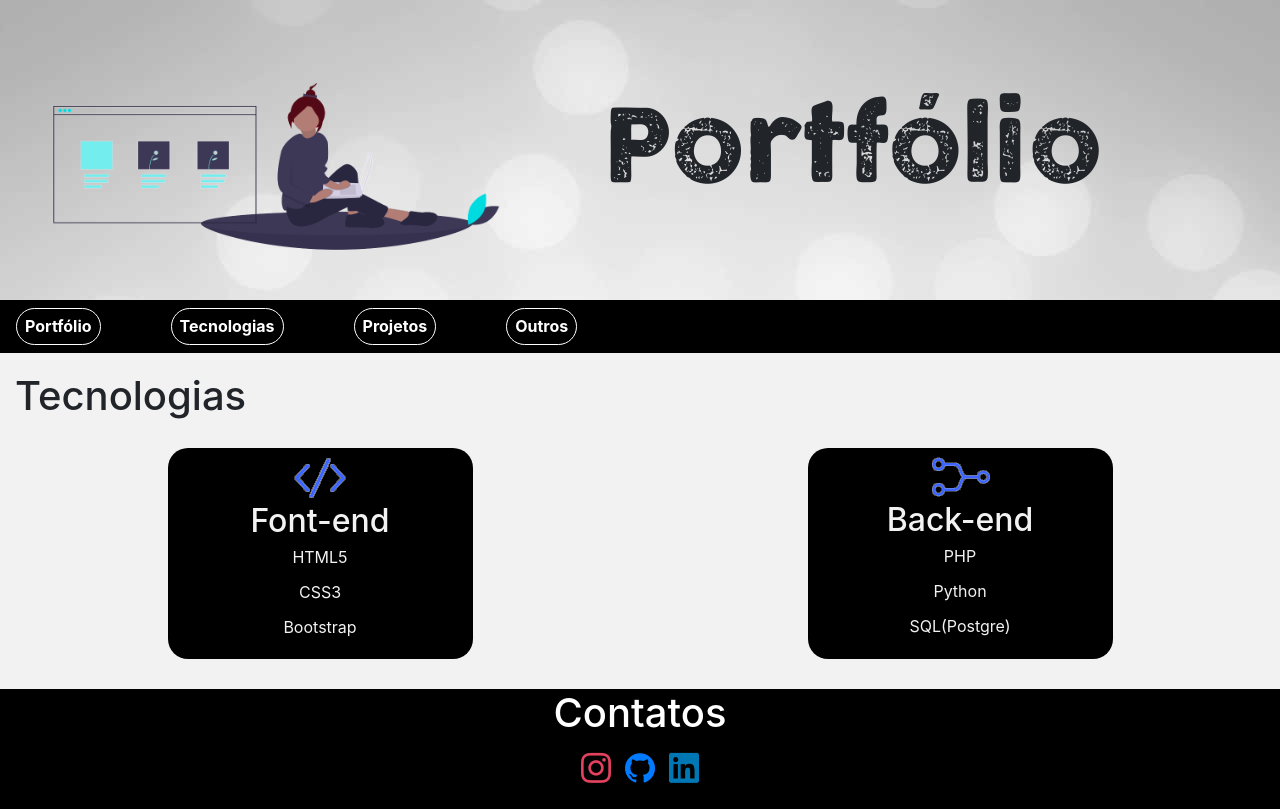
After one commit to joyce-fcosta/GlobalTech, a PHP site: page /tecnologias.php?pg=tech in a window 1280 px wide. The commit adds this page. Run offline with PHP 8.4, Linux system fonts and the light colour scheme; some web fonts are replaced.

Commit message:
Criação da página Tech

```diff
--- a/paginas/includes/portifolio_header.php
+++ b/paginas/includes/portifolio_header.php
@@ -11,8 +11,11 @@
     <!-- Icomoon -->
     <link rel="stylesheet" href="public/fonts/icomoon/style.css">
 
-    <!-- Meu CSS -->
+    <!-- CSS do portifolio-->
     <link rel="stylesheet" href="public/css/portifolio_CSS.css">
+
+    <!-- CSS da página tecnologias  -->
+    <link rel="stylesheet" href="public/css/tecnologias_CSS.css">
 
 
     <title>Portfólio</title>
@@ -40,10 +43,10 @@
             <div class="collapse navbar-collapse " id="conteudoNavbarSuportado">
                 <ul class="navbar-nav mr-auto ">
                     <li class="nav-item active">
-                        <a class="nav-link" href="#"> <b> Portfólio </b><span class="sr-only">(página atual)</span></a>
+                        <a class="nav-link" href="paginas/portifolio_middle.php?pg=portfolio"> <b> Portfólio </b></a>
                     </li>
                     <li class="nav-item">
-                        <a class="nav-link" href="#"> <b> Tecnologias</b></a>
+                        <a class="nav-link" href="tecnologias.php?pg=tech"> <b> Tecnologias</b></a>
                     </li>
                     <li class="nav-item">
                         <a class="nav-link" href="#"> <b> Projetos</b></a>
--- /dev/null
+++ b/paginas/tecnologias_middle.php
@@ -0,0 +1,31 @@
+<div class="container-fluid toodo">
+    <br>
+    <h1>Tecnologias</h1> <br>
+    <div class="row linha">
+
+        <div class="col text-center ">
+
+            <div class="front">
+                <img src="public/img/frontend2_sf.png" alt="">
+                <h2>Font-end</h2>
+                <p>HTML5</p>
+                <p>CSS3</p>
+                <p>Bootstrap</p>
+            </div>
+        </div>
+
+
+        <div class="col text-center">
+            <div class="back">
+
+                <img src="public/img/backend2_sf.png" alt="">
+                <h2>Back-end</h2>
+                <p>PHP</p>
+                <p>Python</p>
+                <p>SQL(Postgre)</p>
+            </div>
+        </div>
+
+    </div>
+
+</div>
--- /dev/null
+++ b/public/css/tecnologias_CSS.css
@@ -0,0 +1,19 @@
+.toodo {
+    background-color: #f2f2f2;
+    padding-bottom: 30px;
+}
+
+.front,
+.back {
+    background-color: black;
+    color: #f2f2f2;
+    border-radius: 20px;
+    width: 50%;
+    padding-top: 5px;
+    padding-bottom: 5px;
+}
+
+.col {
+    display: flex;
+    justify-content: center;
+}
--- /dev/null
+++ b/tecnologias.php
@@ -0,0 +1,14 @@
+<?php
+
+include_once "paginas/includes/portifolio_header.php";
+
+
+
+include_once "paginas/tecnologias_middle.php";
+
+
+
+include_once "paginas/includes/portifolio_foother.php";
+
+
+?>
```
Also changed, not shown: index.php (+17 -3 lines), public/img/backend2_sf.png (added), public/img/frontend2_sf.png (added), 2 other files.
